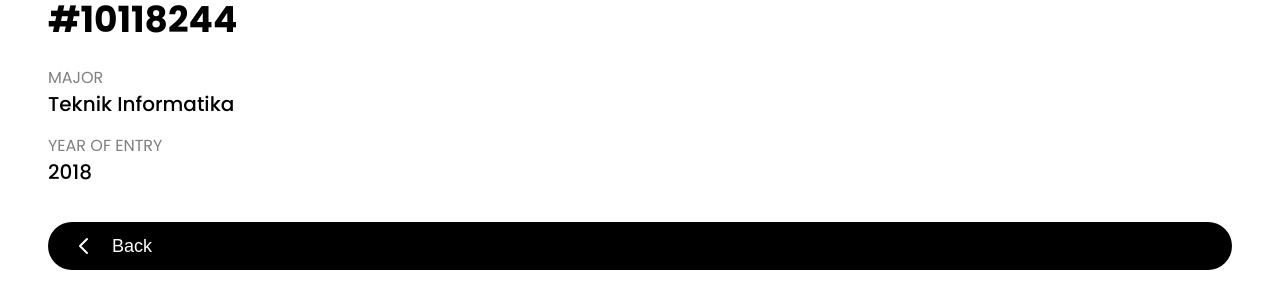
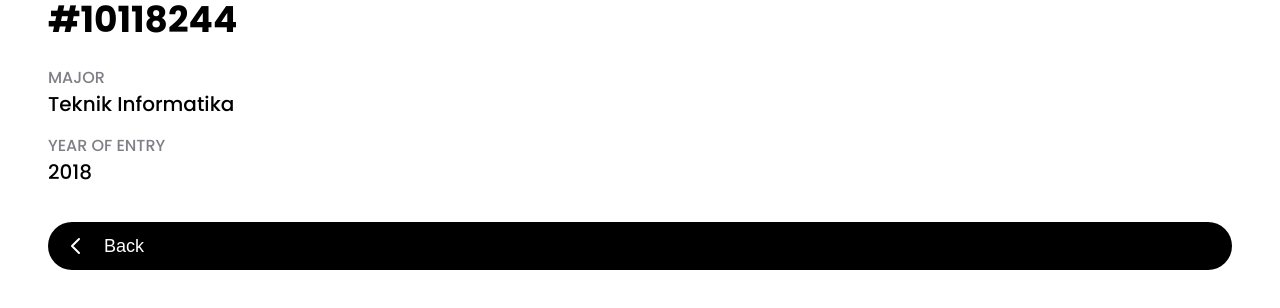
Before and after one commit to dimasmiftah/pisangparektor, a React (Create React App) app: page /result in a window 1280 px wide. In both pictures the pointer is over the button "Back". Shown: the part 384-692 px from the top of the page. Built offline with nearby package versions, Linux system fonts and the light colour scheme.

Commit message:
add hover effect to button

```diff
--- a/src/routes/Result/Result.module.scss
+++ b/src/routes/Result/Result.module.scss
@@ -33,7 +33,7 @@
         display: grid;
         row-gap: 1.5rem;
         .label {
-          font-weight: 400;
+          font-weight: 500;
           font-size: 16px;
           color: var(--label);
           text-transform: uppercase;
@@ -57,6 +57,13 @@
       display: flex;
       align-items: center;
       text-transform: capitalize;
+
+      &:hover {
+        .backIcon {
+          margin-left: -0.5rem;
+          transition: 0.4s;
+        }
+      }
       .backIcon {
         margin-right: 1rem;
         width: 24px;
```
